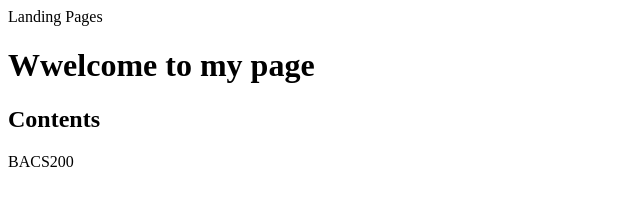
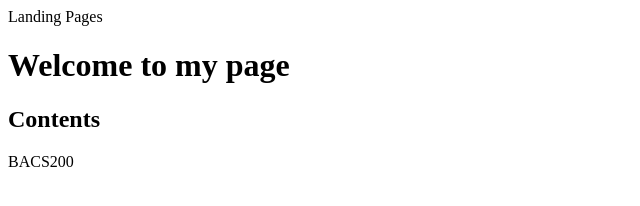
Before and after one commit to KatieStever/KatieStever.gethub.io, a plain HTML site: page bacs200/index.htm in a window 1280 px wide. Shown: the whole page, without its empty margins (0-640 px from the left). Drawn offline with Linux system fonts and the light colour scheme.

Commit message:
Update index.htm

```diff
--- a/bacs200/index.htm
+++ b/bacs200/index.htm
@@ -4,7 +4,7 @@
 		<tittle>Landing Pages</title>
 	</head>
 	<body>
-		<h1>Wwelcome to my page</h1>
+		<h1>Welcome to my page</h1>
 		<h2>Contents</h2>
 		<a herf="/bacs200/index.html">BACS200</a>
 	<body>
```
